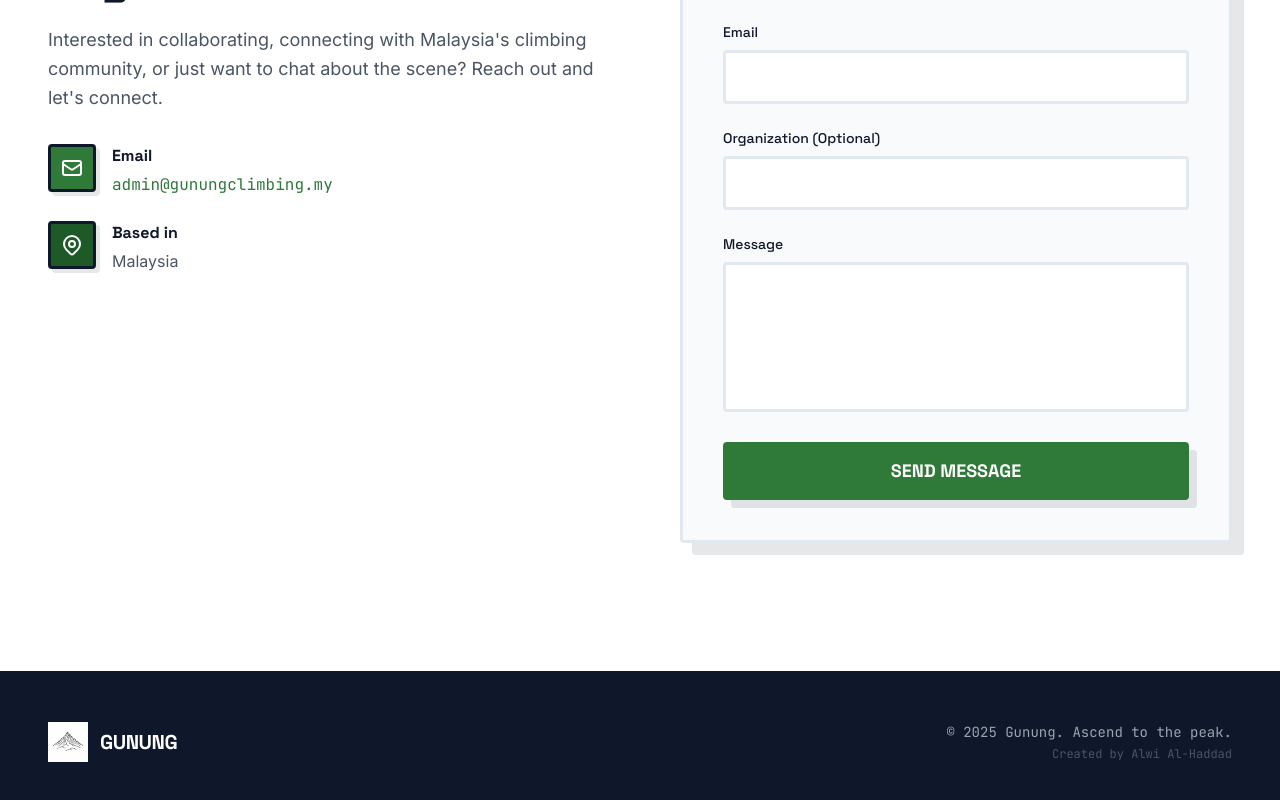
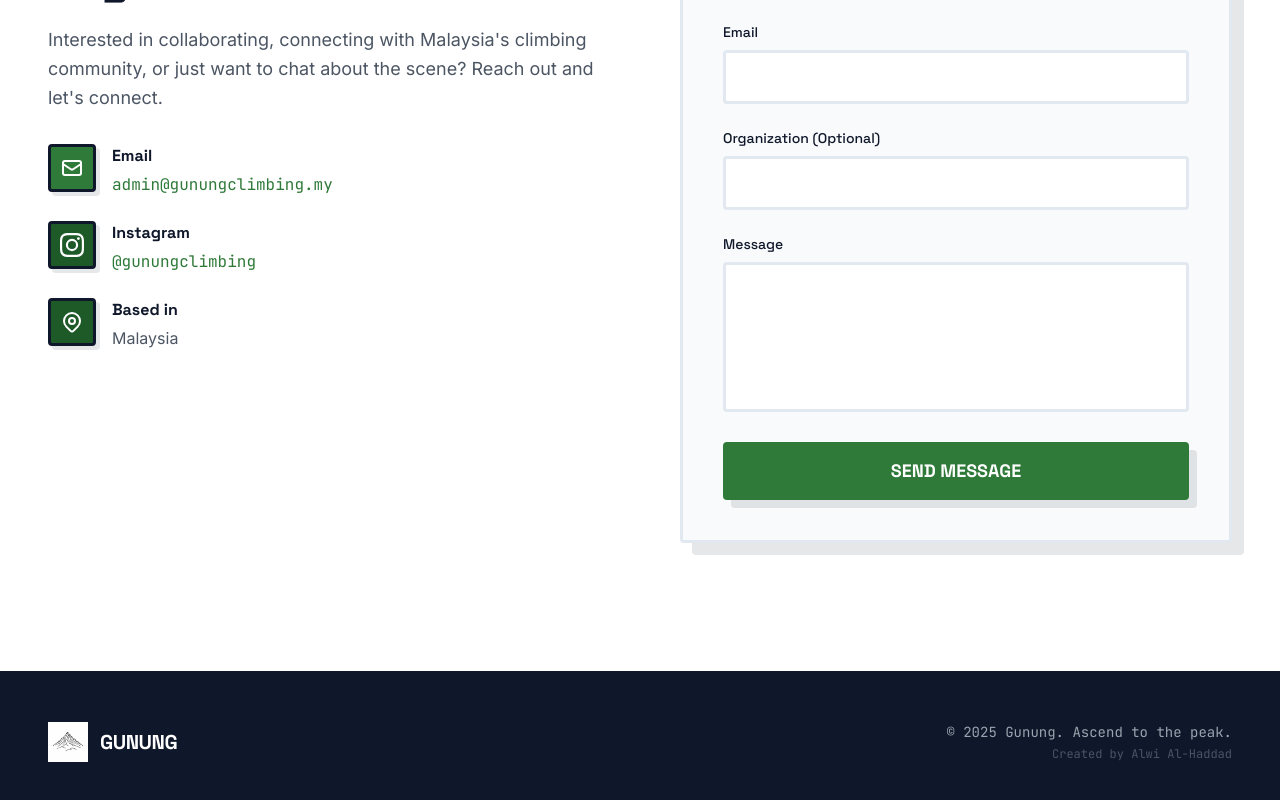
Before and after one commit to TheIronA/gunung-web, a Next.js app: page / in a window 1280 px wide. Shown: the part 6688-7488 px from the top of the page. Built offline with nearby package versions, Linux system fonts and the light colour scheme; no server answers.

Commit message:
add insta to contact details

```diff
--- a/components/Contact.tsx
+++ b/components/Contact.tsx
@@ -82,6 +82,20 @@
                   <h3 className="font-bold font-heading mb-1">Email</h3>
                   <a href="mailto:admin@gunungclimbing.my" className="text-accent hover:text-accent-dark transition-colors font-mono">
                     admin@gunungclimbing.my
+                  </a>
+                </div>
+              </div>
+
+              <div className="flex items-start gap-4">
+                <div className="w-12 h-12 bg-accent-dark border border-primary rounded flex items-center justify-center flex-shrink-0 shadow-brutal-sm">
+                  <svg className="w-6 h-6 text-white" fill="currentColor" viewBox="0 0 24 24">
+                    <path d="M12 2.163c3.204 0 3.584.012 4.85.07 3.252.148 4.771 1.691 4.919 4.919.058 1.265.069 1.645.069 4.849 0 3.205-.012 3.584-.069 4.849-.149 3.225-1.664 4.771-4.919 4.919-1.266.058-1.644.07-4.85.07-3.204 0-3.584-.012-4.849-.07-3.26-.149-4.771-1.699-4.919-4.92-.058-1.265-.07-1.644-.07-4.849 0-3.204.013-3.583.07-4.849.149-3.227 1.664-4.771 4.919-4.919 1.266-.057 1.645-.069 4.849-.069zM12 0C8.741 0 8.333.014 7.053.072 2.695.272.273 2.69.073 7.052.014 8.333 0 8.741 0 12c0 3.259.014 3.668.072 4.948.2 4.358 2.618 6.78 6.98 6.98C8.333 23.986 8.741 24 12 24c3.259 0 3.668-.014 4.948-.072 4.354-.2 6.782-2.618 6.979-6.98.059-1.28.073-1.689.073-4.948 0-3.259-.014-3.667-.072-4.947-.196-4.354-2.617-6.78-6.979-6.98C15.668.014 15.259 0 12 0zm0 5.838a6.162 6.162 0 100 12.324 6.162 6.162 0 000-12.324zM12 16a4 4 0 110-8 4 4 0 010 8zm6.406-11.845a1.44 1.44 0 100 2.881 1.44 1.44 0 000-2.881z" />
+                  </svg>
+                </div>
+                <div>
+                  <h3 className="font-bold font-heading mb-1">Instagram</h3>
+                  <a href="https://instagram.com/gunungclimbing" target="_blank" rel="noopener noreferrer" className="text-accent hover:text-accent-dark transition-colors font-mono">
+                    @gunungclimbing
                   </a>
                 </div>
               </div>
```
